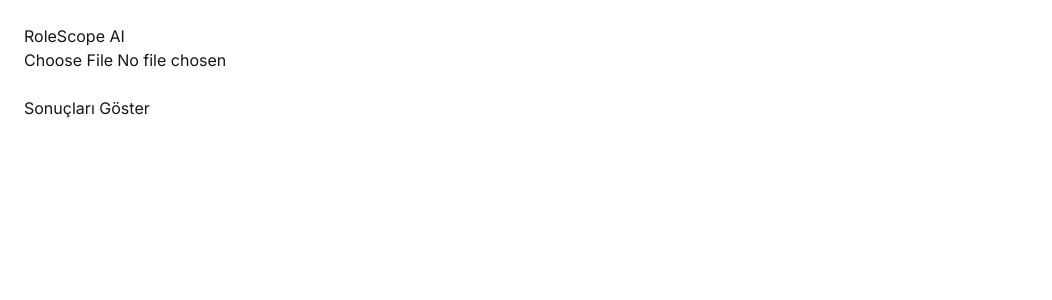
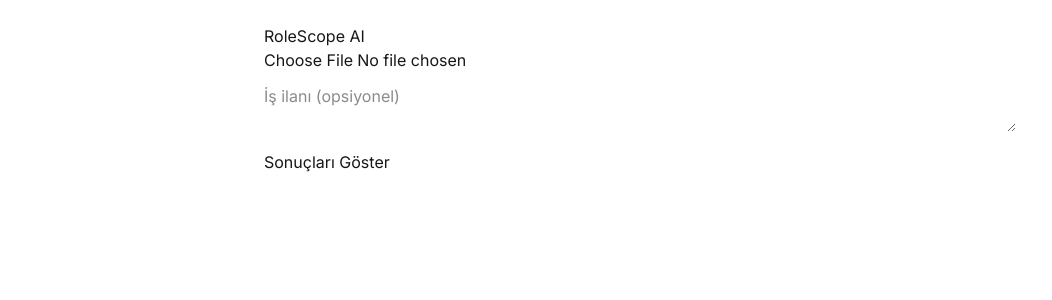
Before and after one commit to monurpirencioglu/rolescope-frontend, a Next.js app: page / in a window 1280 px wide. Shown: the top 300 px of the page, without its empty margins (0-1052 px from the left). Built offline with nearby package versions, Linux system fonts and the light colour scheme.

Commit message:
Update page.tsx

```diff
--- a/app/page.tsx
+++ b/app/page.tsx
@@ -1,11 +1,6 @@
 "use client";
+
 import { useState } from "react";
-
-declare global {
-  interface Window {
-    gtag?: (...args: any[]) => void;
-  }
-}
 
 export default function Home() {
   const API_URL = "https://rolescope-backend.onrender.com";
@@ -14,68 +9,87 @@
   const [ilan, setIlan] = useState("");
   const [loading, setLoading] = useState(false);
   const [result, setResult] = useState<any>(null);
-  const [activeTab, setActiveTab] = useState<"cv" | "dna">("cv");
-  const [answers, setAnswers] = useState<any>({});
+  const [error, setError] = useState<string | null>(null);
 
   const handleAnalyze = async () => {
     setLoading(true);
     setResult(null);
-
-    const formData = new FormData();
-    if (file) formData.append("cv", file);
-
-    if (activeTab === "cv") {
-      formData.append("ilan", ilan);
-    } else {
-      formData.append("answers", JSON.stringify(answers));
-    }
+    setError(null);
 
     try {
-      const endpoint = activeTab === "cv" ? "/analiz-et" : "/analiz-dna";
-      const res = await fetch(API_URL + endpoint, {
+      const formData = new FormData();
+
+      // CV varsa ekle
+      if (file) {
+        formData.append("cv", file);
+        formData.append("ilan", ilan || "Genel değerlendirme yap");
+      }
+
+      // CV yoksa ENGELLE (kritik fix)
+      if (!file) {
+        throw new Error("Lütfen bir CV dosyası yükleyin.");
+      }
+
+      const res = await fetch(`${API_URL}/analiz-et`, {
         method: "POST",
         body: formData,
       });
 
       if (!res.ok) {
-        throw new Error(`Backend hata döndü (${res.status})`);
+        throw new Error("Backend hata döndü");
       }
 
-      const text = await res.text();
-      if (!text) {
-        throw new Error("Backend boş yanıt döndü");
+      const data = await res.json();
+
+      if (data.error) {
+        throw new Error(data.detail || "Analiz sırasında hata oluştu");
       }
 
-      const data = JSON.parse(text);
       setResult(data);
 
-    } catch (e: any) {
-      alert("Hata: " + e.message);
+    } catch (err: any) {
+      setError(err.message);
     } finally {
       setLoading(false);
     }
   };
 
   return (
-    <main style={{ padding: 24 }}>
+    <div style={{ padding: 24, maxWidth: 800, margin: "0 auto" }}>
       <h1>RoleScope AI</h1>
 
       <input
         type="file"
+        accept=".pdf,.docx"
         onChange={(e) => setFile(e.target.files?.[0] || null)}
       />
 
-      <br /><br />
+      <textarea
+        placeholder="İş ilanı (opsiyonel)"
+        value={ilan}
+        onChange={(e) => setIlan(e.target.value)}
+        style={{ width: "100%", marginTop: 12 }}
+      />
 
-      <button onClick={handleAnalyze} disabled={loading}>
+      <button
+        onClick={handleAnalyze}
+        disabled={loading}
+        style={{ marginTop: 12 }}
+      >
         {loading ? "Analiz Ediliyor..." : "Sonuçları Göster"}
       </button>
 
+      {error && (
+        <p style={{ color: "red", marginTop: 12 }}>
+          ❌ {error}
+        </p>
+      )}
+
       {result && (
-        <pre style={{ marginTop: 24 }}>
+        <pre style={{ marginTop: 20, background: "#f5f5f5", padding: 16 }}>
           {JSON.stringify(result, null, 2)}
         </pre>
       )}
-    </main>
+    </div>
   );
 }
```
